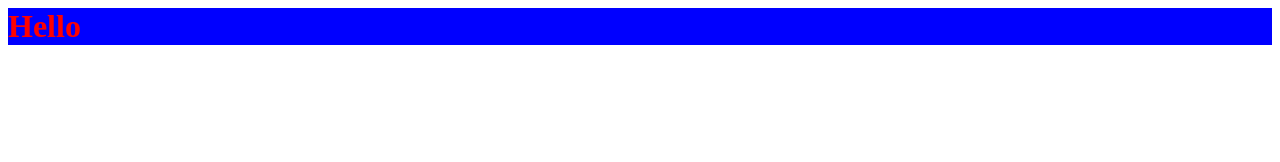
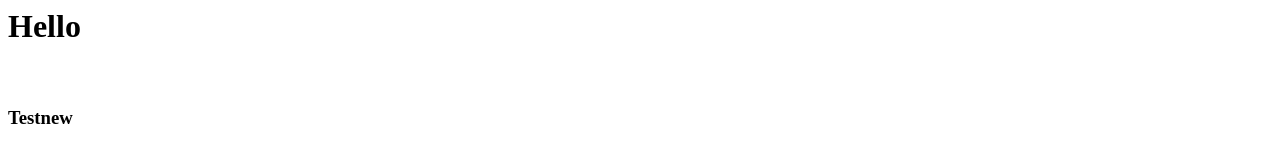
Before and after one commit to artibarti/git-test, a plain HTML site: page index.html in a window 1280 px wide. Drawn offline with Linux system fonts and the light colour scheme.

Commit message:
new css and new html

```diff
--- a/index.html
+++ b/index.html
@@ -1,8 +1,10 @@
 <html>
 <head></head>
 <body>
-  <h1 style="color: red; background-color: blue">Hello</h1>
+  <h1>Hello</h1>
   <h6 style="color: white;">Test Document</h6>
+
+  <h3>Testnew</h3>
 
 </body>
 </html>
--- /dev/null
+++ b/style.css
@@ -0,0 +1,3 @@
+body {
+    background-color: blueviolet;
+}
```
